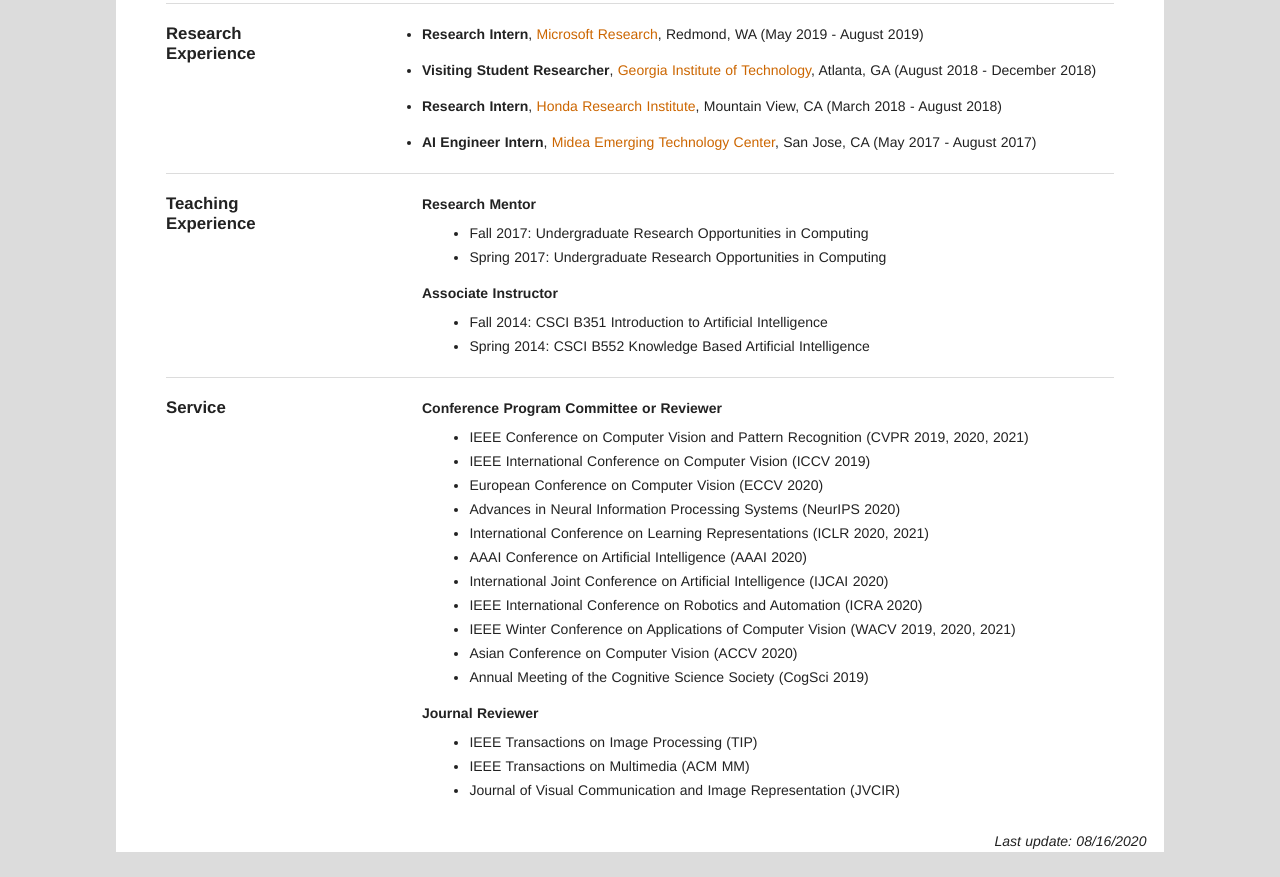
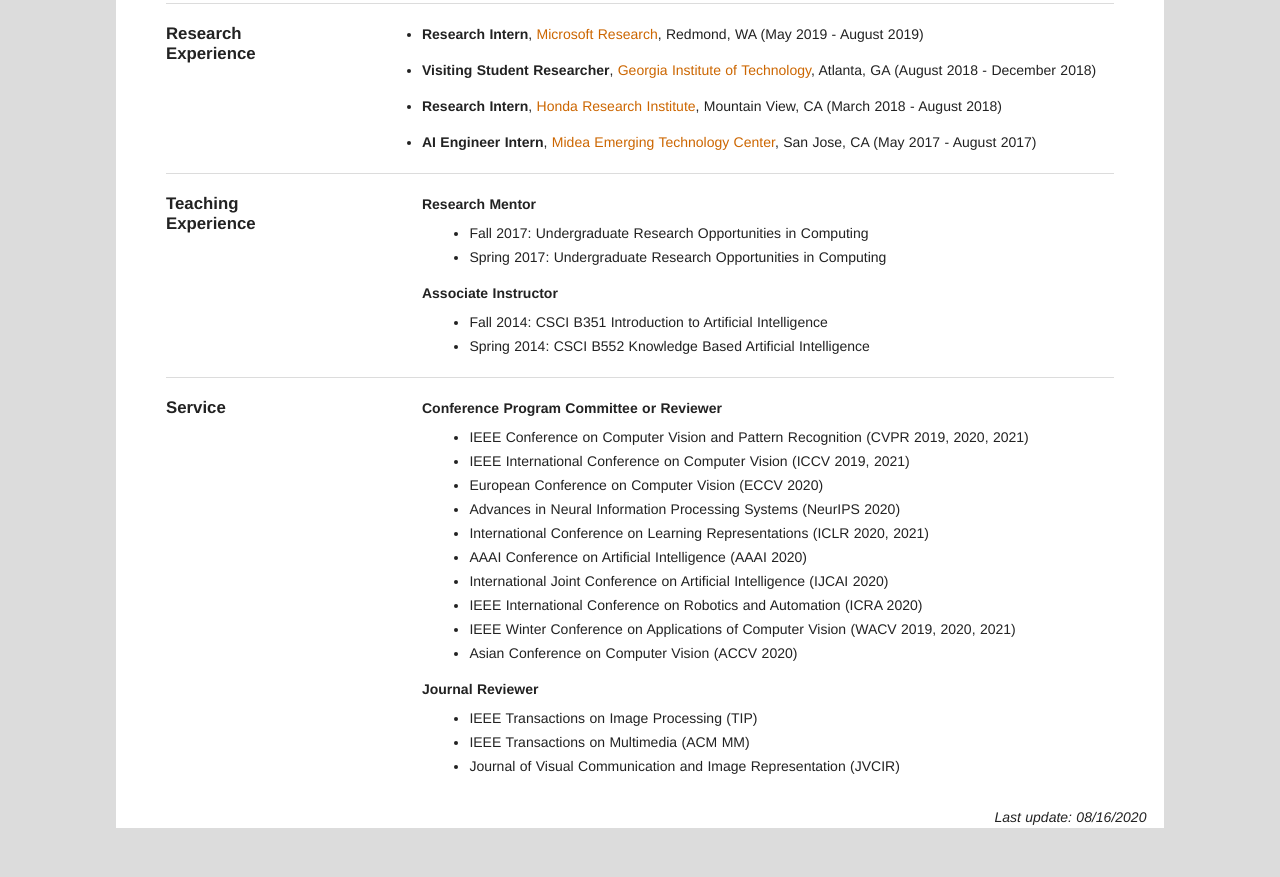
Before and after one commit to xumingze0308/xumingze0308.github.io, a plain HTML site: page index.html in a window 1280 px wide. Shown: the part 1742-2619 px from the top of the page. After the commit the page ends 2595 px from the top, so only its background shows below. Drawn offline with Linux system fonts and the light colour scheme.

Commit message:
Update index.html

```diff
--- a/index.html
+++ b/index.html
@@ -341,7 +341,7 @@ The full path to this file is /u/mx6/html-pub/index.html<br>
                 <div class="sectionContent2">
                     <ul>
                         <li style="margin-bottom:-12px"><p>IEEE Conference on Computer Vision and Pattern Recognition (CVPR 2019, 2020, 2021)</li></p>
-                        <li style="margin-bottom:-12px"><p>IEEE International Conference on Computer Vision (ICCV 2019)</li></p>
+                        <li style="margin-bottom:-12px"><p>IEEE International Conference on Computer Vision (ICCV 2019, 2021)</li></p>
                         <li style="margin-bottom:-12px"><p>European Conference on Computer Vision (ECCV 2020)</li></p>
                         <li style="margin-bottom:-12px"><p>Advances in Neural Information Processing Systems (NeurIPS 2020)</li></p>
                         <li style="margin-bottom:-12px"><p>International Conference on Learning Representations (ICLR 2020, 2021)</li></p>
@@ -349,8 +349,7 @@ The full path to this file is /u/mx6/html-pub/index.html<br>
                         <li style="margin-bottom:-12px"><p>International Joint Conference on Artificial Intelligence (IJCAI 2020)</li></p>
                         <li style="margin-bottom:-12px"><p>IEEE International Conference on Robotics and Automation (ICRA 2020)</li></p>
                         <li style="margin-bottom:-12px"><p>IEEE Winter Conference on Applications of Computer Vision (WACV 2019, 2020, 2021)</li></p>
-                        <li style="margin-bottom:-12px"><p>Asian Conference on Computer Vision (ACCV 2020)</li></p>
-                        <li style="margin-bottom:10px"><p>Annual Meeting of the Cognitive Science Society (CogSci 2019)</li></p>
+                        <li style="margin-bottom:10px"><p>Asian Conference on Computer Vision (ACCV 2020)</li></p>
                     </ul>
                 </div>
 
```
